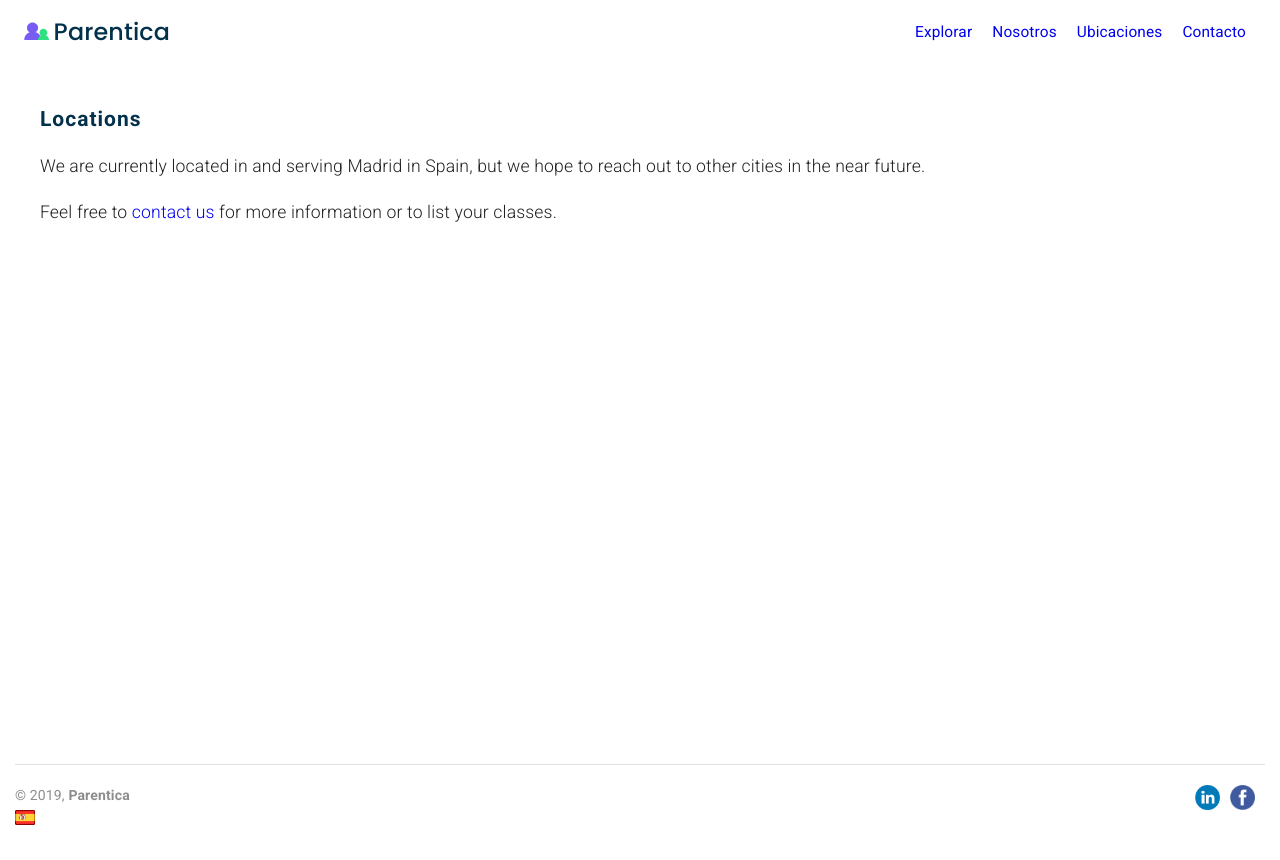
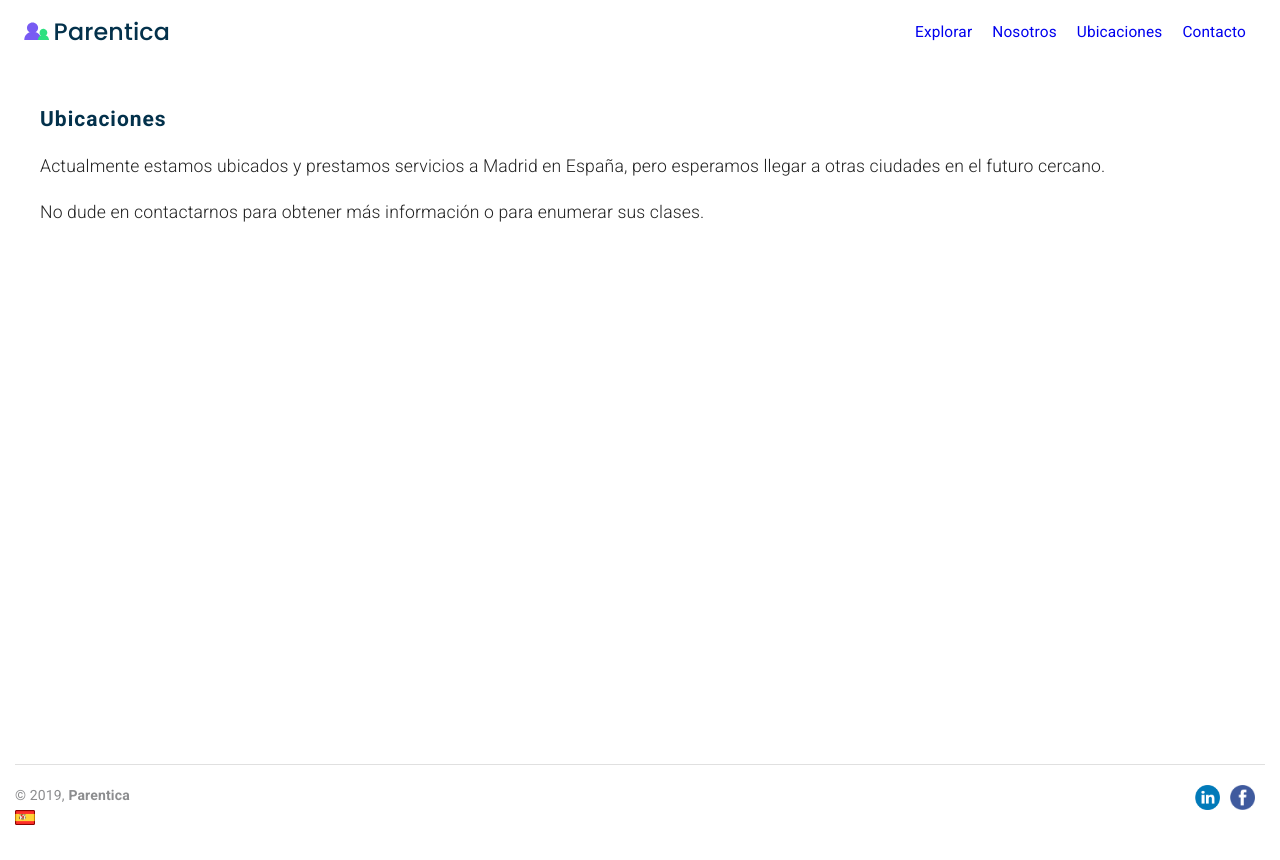
Before and after one commit to samheyman/parentica, a React (Create React App) app: page /locations in a window 1280 px wide. Built offline with nearby package versions, Linux system fonts and the light colour scheme.

Commit message:
Add I18N to locations page

```diff
--- a/src/locales/translations.json
+++ b/src/locales/translations.json
@@ -103,7 +103,15 @@
     "classDetails.about.es-SP": "Acerca de",
 
     "classDetails.otherClasses.en-GB": "Other classes",
-    "classDetails.otherClasses.es-SP": "Otras clases"
+    "classDetails.otherClasses.es-SP": "Otras clases",
 
+    "locations.locations.en-GB": "locations",
+    "locations.locations.es-SP": "Ubicaciones",
+
+    "locations.contactUs.p1.en-GB": "We are currently located in and serving Madrid in Spain, but we hope to reach out to other cities in the near future.",
+    "locations.contactUs.p1.es-SP": "Actualmente estamos ubicados y prestamos servicios a Madrid en España, pero esperamos llegar a otras ciudades en el futuro cercano.",
+
+    "locations.contactUs.p2.en-GB": "Feel free to contact us for more information or to list your classes.",
+    "locations.contactUs.p2.es-SP": "No dude en contactarnos para obtener más información o para enumerar sus clases."
 
 }
--- a/src/pages/Explore.js
+++ b/src/pages/Explore.js
@@ -97,7 +97,7 @@ function Explore(props) {
             );
         }
     });
-    console.log(props.locale);
+
     return(
         <Container className="main-content">
             <div className="result-filters">
--- a/src/pages/Locations.js
+++ b/src/pages/Locations.js
@@ -2,6 +2,7 @@ import React from 'react';
 import { Link } from 'react-router-dom';
 import Container from '@material-ui/core/Container';
 import { makeStyles } from '@material-ui/core/styles';
+import { FormattedMessage } from 'react-intl';
 
 const useStyles = makeStyles(theme => ({
     root: {
@@ -16,21 +17,29 @@ const useStyles = makeStyles(theme => ({
 
 function Locations(props) {
     const classes = useStyles();
-
     return(
-            <Container className="main-content">
-                <div className="col content">
-                    <div className={classes.root}>
-                        <h2>Locations</h2>
-                        <p>We are currently located in and serving Madrid in Spain, but we hope to reach
-                        out to other cities in the near future.</p>
-                        <p>Feel free to <Link to="contact">contact us</Link> for more information or to list
-                        your classes.
-                        </p>
-
-                    </div>
+        <Container className="main-content">
+            <div className="col content">
+                <div className={classes.root}>
+                    <h2>
+                        <FormattedMessage
+                            id={`locations.locations.${props.locale}`}
+                            defaultMessage="Locations"
+                        />
+                    </h2>
+                    <p>
+                    <FormattedMessage
+                        id={`locations.contactUs.p1.${props.locale}`}
+                        defaultMessage=""
+                    /></p>
+                    <p>
+                    <FormattedMessage
+                        id={`locations.contactUs.p2.${props.locale}`}
+                        defaultMessage=""
+                    /></p>
                 </div>
-            </Container>
+            </div>
+        </Container>
     );
 }
 
--- a/src/pages/Main.js
+++ b/src/pages/Main.js
@@ -74,7 +74,7 @@ class Main extends Component {
                 <Navbar locale={this.props.locale}/>
                 <Switch>
                     <Route exact path='/' component={HomePage} />
-                    <Route path='/home' component={HomePage} />
+                    <Route path='/home' render={()=><Redirect to="/" /> } />
                     <Route exact path='/explore' render={() => {
                         if(this.props.location.topic == null || this.props.location.topic === "all") {
                             return(
@@ -137,9 +137,18 @@ class Main extends Component {
                     {/* <Route path='/classes/:classId' component={ClassWithId} /> */}
                     <Route path='/classes/:classNameId' component={ClassWithName} />
                     <Route path='/online-classes' component={OnlineClassesPage} />
-                    <Route path='/locations' component={Locations} />
-                    <Route path='/about' component={About} />
-                    <Route path='/contact' component={Contact} />
+                    <Route path='/locations' render={
+                            (props) => <Locations {...props} locale={this.props.locale}
+                        />}
+                    />
+                    <Route path='/about' render={
+                            (props) => <About {...props} locale={this.props.locale}
+                        />}
+                    />
+                    <Route path='/contact' render={
+                            (props) => <Contact {...props} locale={this.props.locale}
+                        />}
+                    />
                     <Route component={NotFound}  />
                 </Switch>
                 <Footer locale={this.props.locale} />
```
